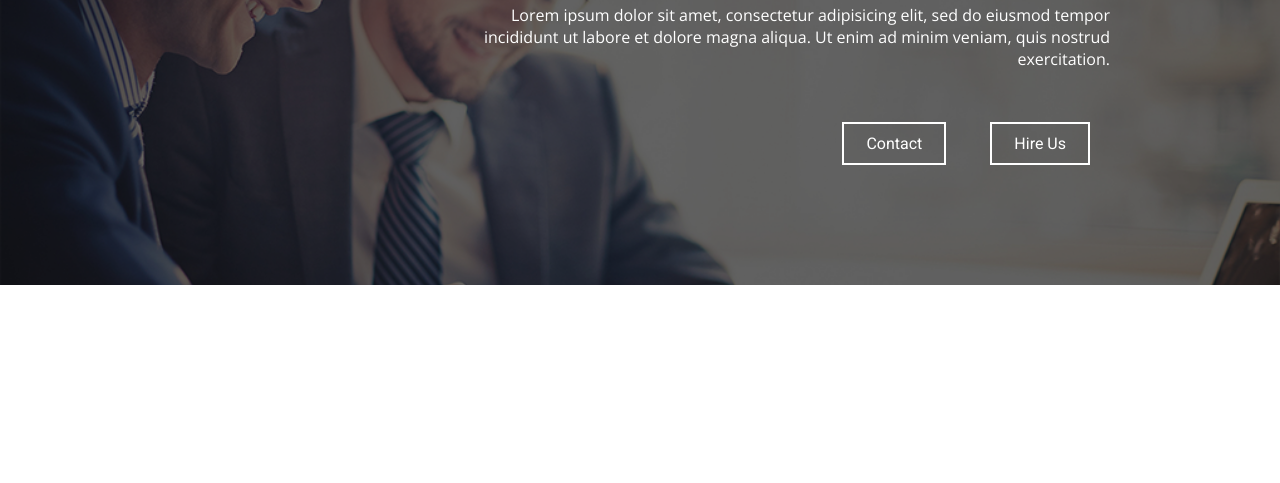
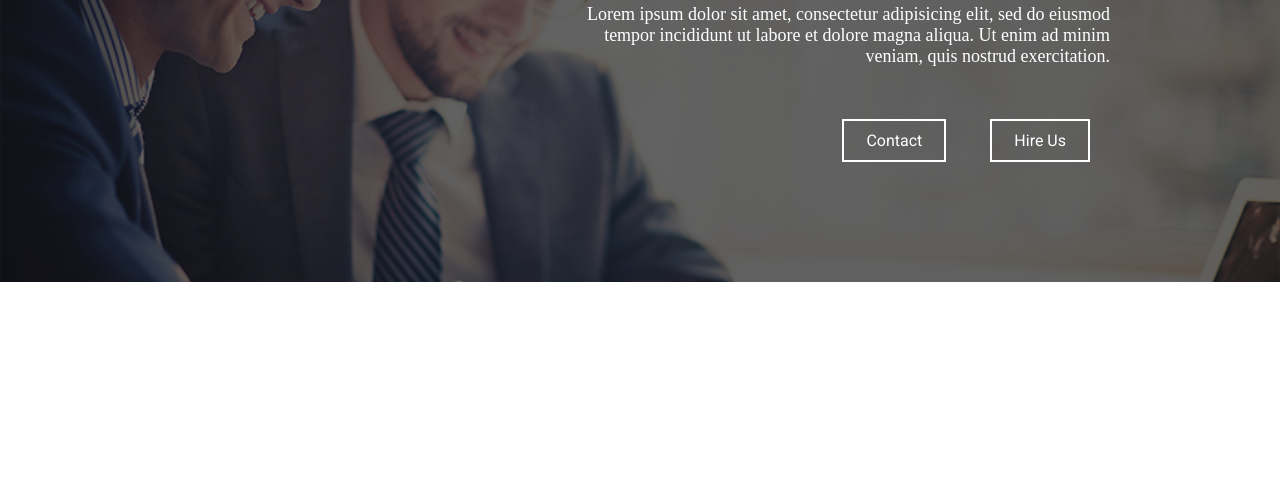
Before and after one commit to ramimqp/Betals, a plain HTML site: page index.html in a window 1280 px wide. Shown: the part 317-800 px from the top of the page. Drawn offline with nearby package versions, Linux system fonts and the light colour scheme; a web font is replaced by a local one.

Commit message:
change fonts

```diff
--- a/css/style.css
+++ b/css/style.css
@@ -137,8 +137,9 @@ a{
 
 }
 .banner-text p{
-    font-family: 'Open Sans', sans-serif;
+    font-family: 'Nunito Sans';
+    font-size: 18px;
     color: white;
-    padding: 20px 0 32px 300px;
+    padding: 20px 0 32px 400px;
 }
 /* Navbar end  */
```
